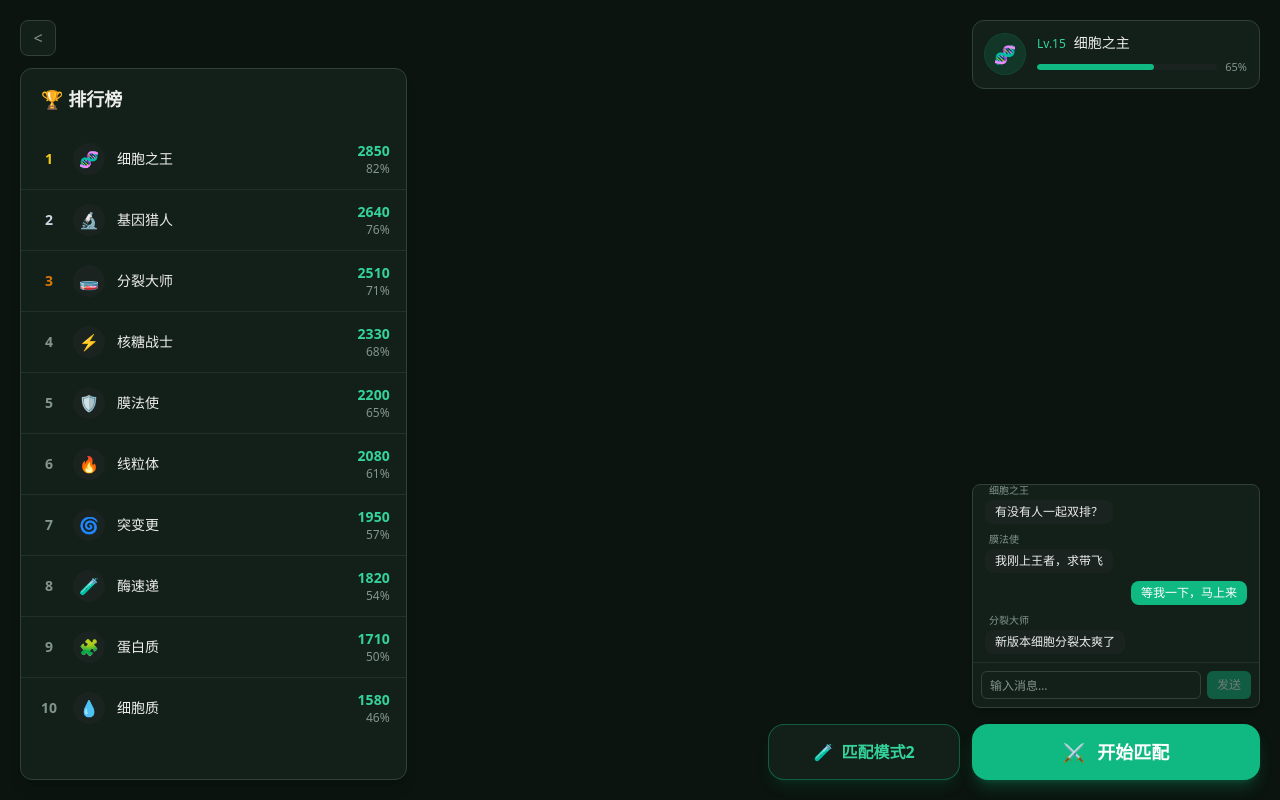
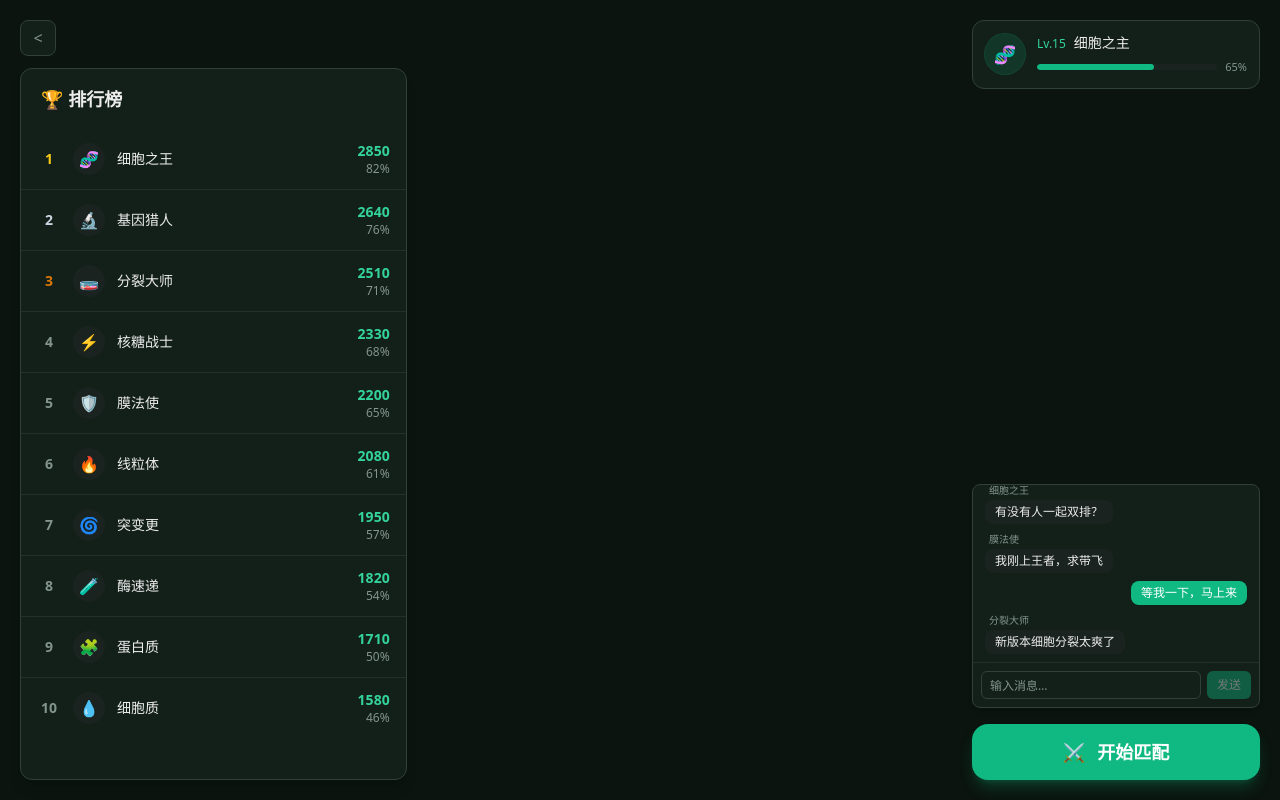
Before and after one commit to ChengguanYu/battle-of-cell-client, a React (Vite) app: page /home in a window 1280 px wide. Built offline with nearby package versions, Linux system fonts and the light colour scheme; no server answers; sample sign-in values are in the browser's storage.

Commit message:
feat: switch match entry to Match+EntryRoom and sync opcodes
Make startMatch use Match session then EntryRoom, remove mode-2 UI, comment out PlayerMatch path, and align OuterOpcode with server after PlayerMatch removal.

```diff
--- a/src/hooks/useMatch.ts
+++ b/src/hooks/useMatch.ts
@@ -89,7 +89,10 @@ export function useMatch() {
     wsService.startHeartbeat()
   }, [token])
 
-  /** 模式1：PlayerMatch 直接返回 roomId */
+  /*
+   * 旧逻辑：PlayerMatch 直接返回 roomId（Match 服务内部调 Room，一把梭入房）
+   * 已切换到 Match 建会话 + EntryRoom 进入；协议保留，业务链路先整段注释。
+   *
   const resolveRoomByPlayerMatch: MatchStrategy = useCallback(async (timeout) => {
     const reqBody = BattleOfCell.Message.PlayerMatchReq.encode(
       BattleOfCell.Message.PlayerMatchReq.create({}),
@@ -114,8 +117,9 @@ export function useMatch() {
     }
     return roomId
   }, [])
+  */
 
-  /** 模式2：Match ok 后立刻 EntryRoom，用 EntryRoomResp.roomId */
+  /** 新逻辑：Match 创建匹配会话，成功后再 EntryRoom，roomId 以 EntryRoomResp 为准 */
   const resolveRoomByMatchThenEntry: MatchStrategy = useCallback(async (timeout) => {
     const matchReqBody = BattleOfCell.Message.MatchReq.encode(
       BattleOfCell.Message.MatchReq.create({
@@ -133,8 +137,8 @@ export function useMatch() {
     const matchResp = BattleOfCell.Message.MatchResp.decode(
       new Uint8Array(matchRespBuffer),
     )
-    console.log("[MatchMode2] MatchResp:", JSON.stringify(matchResp))
-    assertRespOk(matchResp, "匹配模式2失败", "[MatchMode2]")
+    console.log("[Match] MatchResp:", JSON.stringify(matchResp))
+    assertRespOk(matchResp, "匹配失败", "[Match]")
 
     // Match 成功后立刻入房；roomId 以 EntryRoomResp 为准
     const entryReqBody = BattleOfCell.Message.EntryRoomReq.encode(
@@ -151,8 +155,8 @@ export function useMatch() {
     const entryResp = BattleOfCell.Message.EntryRoomResp.decode(
       new Uint8Array(entryRespBuffer),
     )
-    console.log("[MatchMode2] EntryRoomResp:", JSON.stringify(entryResp))
-    assertRespOk(entryResp, "进入房间失败", "[MatchMode2]")
+    console.log("[Match] EntryRoomResp:", JSON.stringify(entryResp))
+    assertRespOk(entryResp, "进入房间失败", "[Match]")
 
     const roomId = toRoomId(entryResp.roomId)
     if (!roomId) {
@@ -212,11 +216,19 @@ export function useMatch() {
 
   const startMatch = useCallback(
     async (timeout = 30000) => {
-      return runEnterBattlePipeline(resolveRoomByPlayerMatch, timeout, "[Match]")
+      return runEnterBattlePipeline(
+        resolveRoomByMatchThenEntry,
+        timeout,
+        "[Match]",
+      )
     },
-    [runEnterBattlePipeline, resolveRoomByPlayerMatch],
+    [runEnterBattlePipeline, resolveRoomByMatchThenEntry],
   )
 
+  /*
+   * 旧展示入口：匹配模式2 按钮专用。
+   * 现已并入 startMatch，保留注释便于回溯。
+   *
   const startMatchMode2 = useCallback(
     async (timeout = 30000) => {
       return runEnterBattlePipeline(
@@ -227,6 +239,7 @@ export function useMatch() {
     },
     [runEnterBattlePipeline, resolveRoomByMatchThenEntry],
   )
+  */
 
-  return { startMatch, startMatchMode2, pending, phase }
+  return { startMatch, pending, phase }
 }
--- a/src/pages/HomePage.tsx
+++ b/src/pages/HomePage.tsx
@@ -55,7 +55,7 @@ function LeaderboardCard({ entry }: { entry: LeaderboardEntry }) {
 export function HomePage() {
   const { logout } = useAuth()
   const navigate = useNavigate()
-  const { startMatch, startMatchMode2, pending, phase } = useMatch()
+  const { startMatch, pending, phase } = useMatch()
 
   const handleMatch = async () => {
     try {
@@ -68,16 +68,6 @@ export function HomePage() {
     }
   }
 
-  const handleMatchMode2 = async () => {
-    try {
-      const result = await startMatchMode2()
-      if (result == null) return
-      toast.success(`进入战场 ${result.roomId}`)
-      navigate(`/battle/${result.roomId}`)
-    } catch (err) {
-      toast.error(err instanceof Error ? err.message : "匹配模式2失败")
-    }
-  }
 
   const handleLogout = () => {
     logout()
@@ -179,18 +169,7 @@ export function HomePage() {
           </div>
 
           {/* 右下角匹配按钮区 */}
-          <div className="flex justify-end gap-3">
-            <button
-              type="button"
-              disabled={pending}
-              onClick={handleMatchMode2}
-              className="h-14 w-48 cursor-pointer rounded-2xl border border-emerald-500/40 bg-card text-base font-bold text-emerald-400 shadow-lg shadow-emerald-500/10 transition-all hover:border-emerald-400 hover:bg-emerald-500/10 active:scale-[0.97] disabled:cursor-not-allowed disabled:opacity-60"
-            >
-              <span className="flex items-center justify-center gap-2">
-                <span>🧪</span>
-                {pending ? "匹配中..." : "匹配模式2"}
-              </span>
-            </button>
+          <div className="flex justify-end">
             <button
               type="button"
               disabled={pending}
--- a/src/proto/OpCode.ts
+++ b/src/proto/OpCode.ts
@@ -10,12 +10,10 @@ export const OpCode = {
   MetaData: 134227730,
   PlayerLeaveRoomReq: 268445460,
   PlayerLeaveRoomResp: 402663188,
-  PlayerMatchReq: 268445461,
-  PlayerMatchResp: 402663189,
   RespError: 134227731,
   ServerFrame: 134227732,
-  SessionHeartbeatPing: 268445462,
-  SessionHeartbeatPong: 402663190,
+  SessionHeartbeatPing: 268445461,
+  SessionHeartbeatPong: 402663189,
 } as const
 
 export type OpCode = (typeof OpCode)[keyof typeof OpCode]
```
